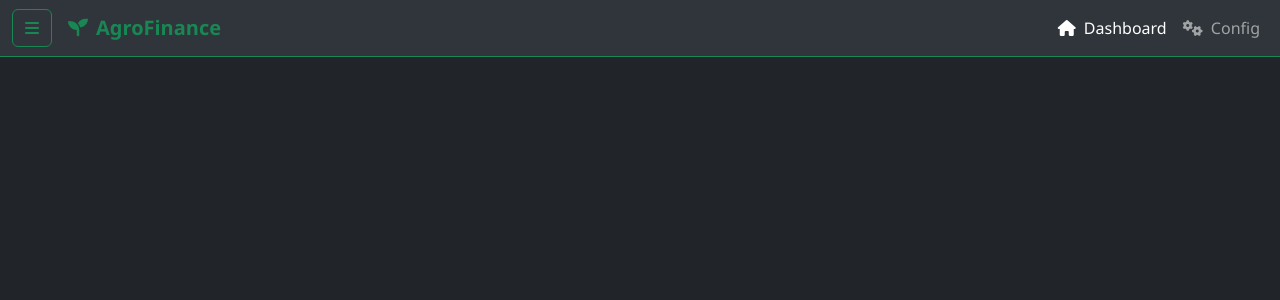
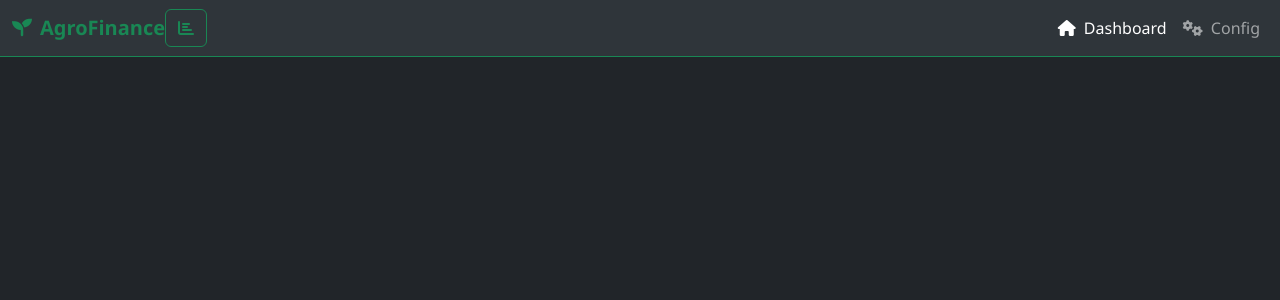
Before and after one commit to dnx92/finag, a Flask app: template templates/base.html in a window 1280 px wide. Shown: the top 300 px of the page. Run offline with Flask 3, Linux system fonts and the light colour scheme; the template is opened without the code that fills it, so the values that code supplies are empty.

Commit message:
Swap navbar buttons

```diff
--- a/templates/base.html
+++ b/templates/base.html
@@ -18,15 +18,22 @@
     <nav class="navbar navbar-expand-lg navbar-dark bg-secondary mb-4 border-bottom border-success"
         style="--bs-bg-opacity: .2;">
         <div class="container-fluid">
-            <!-- Botón Sidebar -->
-            <button class="btn btn-outline-success me-3" type="button" data-bs-toggle="offcanvas"
-                data-bs-target="#financialSidebar">
-                <i class="fas fa-bars"></i>
-            </button>
-            <a class="navbar-brand fw-bold text-success" href="#"><i class="fas fa-seedling me-2"></i>AgroFinance</a>
-            <button class="navbar-toggler" type="button" data-bs-toggle="collapse" data-bs-target="#navbarNav">
+            <!-- 1. Botón Navbar (Config/Salir) - Izquierda -->
+            <button class="navbar-toggler me-2" type="button" data-bs-toggle="collapse" data-bs-target="#navbarNav">
                 <span class="navbar-toggler-icon"></span>
             </button>
+
+            <!-- 2. Brand (Logo) - Centro/Izq -->
+            <a class="navbar-brand fw-bold text-success me-auto" href="#"><i
+                    class="fas fa-seedling me-2"></i>AgroFinance</a>
+
+            <!-- 3. Botón Sidebar (Tasas) - Derecha -->
+            <button class="btn btn-outline-success" type="button" data-bs-toggle="offcanvas"
+                data-bs-target="#financialSidebar">
+                <i class="fas fa-chart-bar"></i>
+            </button>
+
+            <!-- 4. Menú Colapsable (Dashboard/Config/Salir) -->
             <div class="collapse navbar-collapse" id="navbarNav">
                 <ul class="navbar-nav ms-auto">
                     <li class="nav-item">
```
